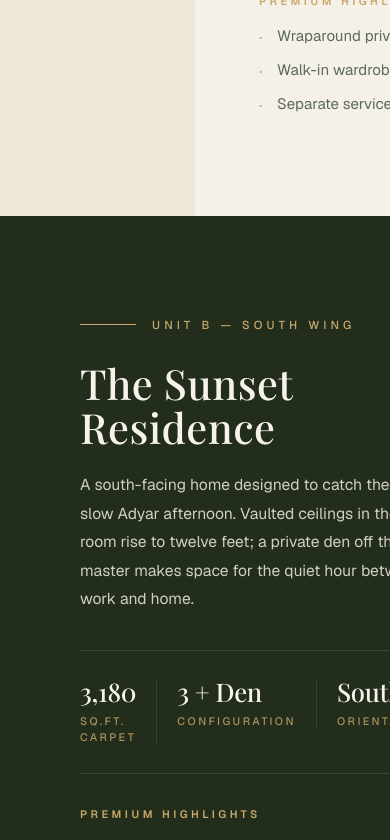
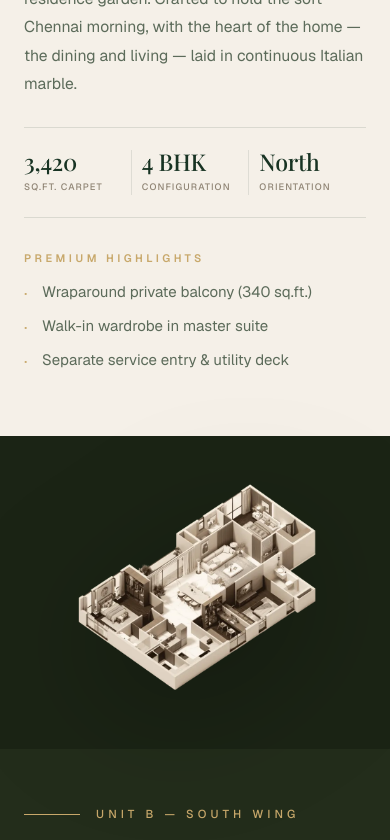
Before and after one commit to MalarVannan264/yara-estate, a React (Vite) app: page /latest/avante in a window 390 px wide. Shown: the part 7700-8540 px from the top of the page. Built offline with nearby package versions, Linux system fonts and the light colour scheme; a web font is replaced by a local one.

Commit message:
Fix Avante unit mobile layout

```diff
--- a/src/components/latest/avante/avanteUnitB.css
+++ b/src/components/latest/avante/avanteUnitB.css
@@ -174,3 +174,48 @@
   object-fit: contain;
   filter: drop-shadow(0 32px 64px rgba(0, 0, 0, 0.28));
 }
+
+@media (max-width: 767px) {
+  .avante-unit-b {
+    flex-direction: column;
+    min-height: 0;
+  }
+
+  .avante-unit-b__image-panel,
+  .avante-unit-b__content-panel {
+    flex: 0 0 auto;
+    width: 100%;
+    box-sizing: border-box;
+  }
+
+  .avante-unit-b__image-panel {
+    order: -1;
+    padding: 40px 20px;
+  }
+
+  .avante-unit-b__content-panel {
+    padding: 56px 24px 64px;
+  }
+
+  .avante-unit-b__stats {
+    margin-top: 28px;
+    padding: 22px 0;
+  }
+
+  .avante-unit-b__stat {
+    padding: 0 10px;
+  }
+
+  .avante-unit-b__stat:first-child {
+    padding-left: 0;
+  }
+
+  .avante-unit-b__stat-value {
+    font-size: 1.45rem;
+  }
+
+  .avante-unit-b__stat-label {
+    font-size: 0.58rem;
+    letter-spacing: 0.12em;
+  }
+}
--- a/src/components/latest/avante/avanteUnitShowcase.css
+++ b/src/components/latest/avante/avanteUnitShowcase.css
@@ -174,3 +174,47 @@
   line-height: 1.6;
   content: '·';
 }
+
+@media (max-width: 767px) {
+  .avante-unit-showcase {
+    flex-direction: column;
+    min-height: 0;
+  }
+
+  .avante-unit-showcase__image-panel,
+  .avante-unit-showcase__content-panel {
+    flex: 0 0 auto;
+    width: 100%;
+    box-sizing: border-box;
+  }
+
+  .avante-unit-showcase__image-panel {
+    padding: 40px 20px;
+  }
+
+  .avante-unit-showcase__content-panel {
+    padding: 56px 24px 64px;
+  }
+
+  .avante-unit-showcase__stats {
+    margin-top: 28px;
+    padding: 22px 0;
+  }
+
+  .avante-unit-showcase__stat {
+    padding: 0 10px;
+  }
+
+  .avante-unit-showcase__stat:first-child {
+    padding-left: 0;
+  }
+
+  .avante-unit-showcase__stat-value {
+    font-size: 1.45rem;
+  }
+
+  .avante-unit-showcase__stat-label {
+    font-size: 0.58rem;
+    letter-spacing: 0.12em;
+  }
+}
```
